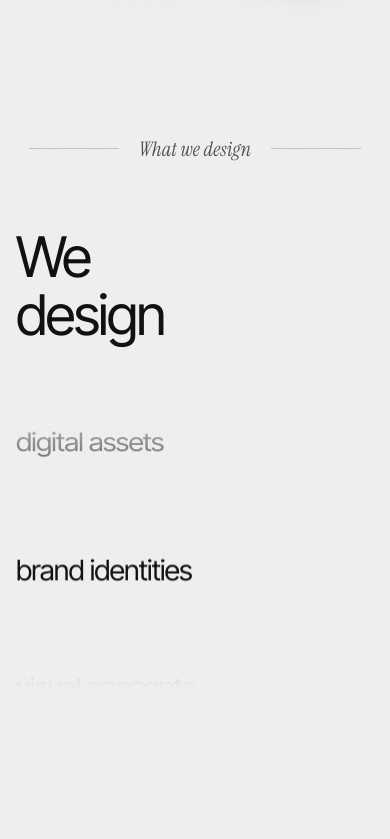
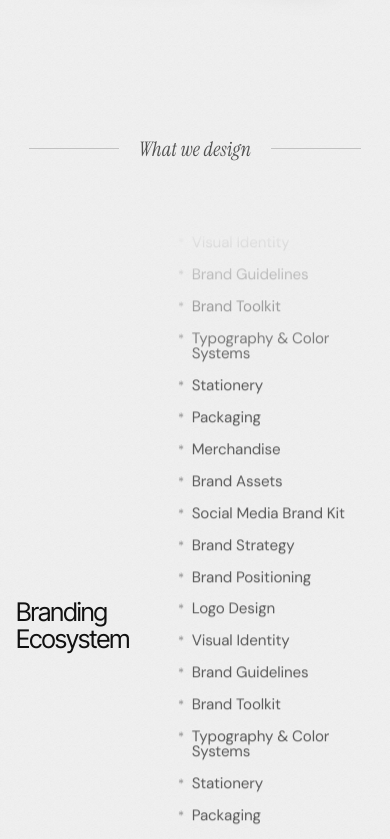
Before and after one commit to AmoghSamarth/Twixters.co, a React (Vite) app: page / in a window 390 px wide. Shown: the part 1740-2579 px from the top of the page. Built offline with nearby package versions, Linux system fonts and the light colour scheme.

Commit message:
feat(expertise): replace drum wheel with two scrolling list columns for Branding and Advertising

```diff
--- a/src/components/tw/expertise.jsx
+++ b/src/components/tw/expertise.jsx
@@ -1,74 +1,42 @@
-import { useEffect, useRef, useState } from "react";
 import { Reveal } from "./reveal";
+import { offPageContent } from "../../content/site";
 
-const expertiseItems = [
-  "brand identities",
-  "visual concepts",
-  "packaging design",
-  "design systems",
-  "ad campaigns",
-  "social creatives",
-  "logo marks",
-  "brand strategy",
-  "typography systems",
-  "digital assets",
-];
+const { groups } = offPageContent.whatWeDo;
 
-const N = expertiseItems.length;           // 10
-const ANGLE_STEP = 360 / N;               // 36deg per item
-const WHEEL_RADIUS = 210;                 // px — virtual drum radius
-
-// [duration_ms, target_velocity_deg_per_s, lerp_factor]
-const PHASES = [
-  [4200,  16, 0.016],  // slow cruise
-  [1100, 360, 0.11 ],  // fast burst
-  [3800,  16, 0.016],  // decelerate
-];
+/* ─── One scrolling column of list items ─── */
+function ScrollList({ items, duration }) {
+  const doubled = [...items, ...items];
+  return (
+    <div
+      className="relative overflow-hidden flex-1"
+      style={{
+        maskImage:
+          "linear-gradient(to bottom, transparent 0%, black 18%, black 82%, transparent 100%)",
+        WebkitMaskImage:
+          "linear-gradient(to bottom, transparent 0%, black 18%, black 82%, transparent 100%)",
+      }}
+    >
+      <ul
+        className="tw-expertise-list"
+        style={{ animationDuration: duration + "s" }}
+        aria-hidden="true"
+      >
+        {doubled.map((item, i) => (
+          <li key={item + i} className="tw-expertise-list-item">
+            <span className="tw-expertise-star" aria-hidden="true">*</span>
+            {item}
+          </li>
+        ))}
+      </ul>
+    </div>
+  );
+}
 
 export function Expertise() {
-  const rotRef        = useRef(0);
-  const velRef        = useRef(16);
-  const rafRef        = useRef(null);
-  const lastRef       = useRef(null);
-  const phaseRef      = useRef(0);
-  const phaseStartRef = useRef(null);
-  const [rot, setRot] = useState(0);
-
-  useEffect(() => {
-    const prefersReduced =
-      typeof window !== "undefined" &&
-      window.matchMedia("(prefers-reduced-motion: reduce)").matches;
-    if (prefersReduced) return;
-
-    const tick = (now) => {
-      if (lastRef.current === null) {
-        lastRef.current = now;
-        phaseStartRef.current = now;
-      }
-      const dt = (now - lastRef.current) / 1000;
-      lastRef.current = now;
-
-      const [pDur] = PHASES[phaseRef.current];
-      if (now - phaseStartRef.current >= pDur) {
-        phaseRef.current = (phaseRef.current + 1) % PHASES.length;
-        phaseStartRef.current = now;
-      }
-
-      const [, targetVel, ease] = PHASES[phaseRef.current];
-      velRef.current += (targetVel - velRef.current) * ease;
-      rotRef.current += velRef.current * dt;
-      setRot(rotRef.current);
-      rafRef.current = requestAnimationFrame(tick);
-    };
-
-    rafRef.current = requestAnimationFrame(tick);
-    return () => { if (rafRef.current) cancelAnimationFrame(rafRef.current); };
-  }, []);
-
   return (
     <section
       id="expertise"
-      aria-label="Our Expertise"
+      aria-label="What we design"
       className="relative overflow-hidden px-4 py-20 sm:px-8 sm:py-28 lg:px-16 lg:py-36 xl:px-[96px] 2xl:px-[112px]"
     >
       {/* Eyebrow */}
@@ -80,82 +48,90 @@ export function Expertise() {
         <div className="tw-hair flex-1 max-w-[90px]" />
       </Reveal>
 
-      {/* Main layout */}
-      <Reveal className="mx-auto max-w-[1280px]">
-        <div className="flex flex-col items-start gap-10 sm:flex-row sm:items-center sm:gap-0">
+      {/* Two-group layout */}
+      <Reveal className="mx-auto max-w-[1360px]">
+        <div className="flex flex-col gap-14 sm:flex-row sm:gap-0 sm:items-stretch">
 
-          {/* Left: "We design" */}
-          <div className="sm:flex-1">
-            <h2
-              className="tw-display whitespace-nowrap text-left font-semibold leading-[1.0] tracking-[-0.045em] text-ink"
-              style={{ fontSize: "clamp(3.5rem, 10vw, 10rem)" }}
+          {groups.map((group, gi) => (
+            <div
+              key={group.title}
+              className="flex flex-1 flex-row items-stretch gap-8 sm:gap-10 lg:gap-14"
             >
-              We<br />design
-            </h2>
-          </div>
+              {/* Group title */}
+              <div className="w-[130px] sm:w-[160px] lg:w-[200px] xl:w-[230px] shrink-0 flex items-center">
+                <h2
+                  className="tw-display font-normal leading-[1.1] tracking-[-0.035em] text-ink"
+                  style={{ fontSize: "clamp(1.6rem, 2.8vw, 3.2rem)" }}
+                >
+                  {group.title}
+                </h2>
+              </div>
 
-          {/* Vertical hairline divider */}
-          <div
-            aria-hidden="true"
-            className="hidden sm:block h-[340px] w-px shrink-0 self-center bg-hair mx-12 lg:mx-20"
-          />
+              {/* Scrolling list */}
+              <ScrollList
+                items={group.items}
+                duration={gi === 0 ? 28 : 24}
+              />
 
-          {/* Right: 3-D drum / wheel */}
-          <div className="sm:flex-1 w-full">
-            <div
-              className="relative overflow-hidden"
-              style={{
-                height: "clamp(280px, 36vh, 420px)",
-                /* Mask-image fades items at top & bottom — works on any bg */
-                maskImage:
-                  "linear-gradient(to bottom, transparent 0%, black 28%, black 72%, transparent 100%)",
-                WebkitMaskImage:
-                  "linear-gradient(to bottom, transparent 0%, black 28%, black 72%, transparent 100%)",
-              }}
-            >
-              {expertiseItems.map((item, i) => {
-                const raw    = (i * ANGLE_STEP - rot % 360 + 3600) % 360;
-                const signed = raw > 180 ? raw - 360 : raw;
-                if (Math.abs(signed) > 84) return null;
-
-                const rad     = (signed * Math.PI) / 180;
-                const yOff    = Math.sin(rad) * WHEEL_RADIUS;
-                const sc      = Math.cos(rad);
-                const opacity = Math.max(0, Math.pow(Math.cos(rad), 0.55));
-                const isActive = Math.abs(signed) < 18;
-
-                return (
-                  <div
-                    key={item}
-                    aria-hidden={isActive ? undefined : "true"}
-                    style={{
-                      position: "absolute",
-                      left: 0,
-                      right: 0,
-                      top: "50%",
-                      fontFamily: "var(--font-display)",
-                      fontSize: "clamp(1.8rem, 4.5vw, 4.5rem)",
-                      fontWeight: 400,
-                      letterSpacing: "-0.03em",
-                      color: isActive ? "#111111" : "#5a5a5a",
-                      opacity,
-                      transform:
-                        `translateY(calc(-50% + ${yOff.toFixed(2)}px)) scaleY(${sc.toFixed(4)})`,
-                      transformOrigin: "left center",
-                      willChange: "transform, opacity",
-                      pointerEvents: "none",
-                      userSelect: "none",
-                    }}
-                  >
-                    {item}
-                  </div>
-                );
-              })}
+              {/* Column divider (between the two groups) */}
+              {gi === 0 && (
+                <div
+                  aria-hidden="true"
+                  className="hidden sm:block w-px shrink-0 self-stretch bg-hair mx-4 lg:mx-8"
+                />
+              )}
             </div>
-          </div>
+          ))}
 
         </div>
       </Reveal>
+
+      <style>{`
+        /* ── Scrolling list strip ── */
+        .tw-expertise-list {
+          display: flex;
+          flex-direction: column;
+          list-style: none;
+          margin: 0;
+          padding: 0;
+          animation: tw-list-up linear infinite;
+          will-change: transform;
+        }
+
+        .tw-expertise-list-item {
+          display: flex;
+          align-items: baseline;
+          gap: 0.5em;
+          flex-shrink: 0;
+          font-family: var(--font-sans);
+          font-size: clamp(0.95rem, 1.3vw, 1.25rem);
+          font-weight: 400;
+          color: var(--color-ink-muted);
+          line-height: 1.0;
+          padding: 0.55em 0;
+          letter-spacing: -0.01em;
+        }
+
+        .tw-expertise-star {
+          color: var(--color-ink-faint);
+          font-size: 0.85em;
+          line-height: 1;
+          flex-shrink: 0;
+        }
+
+        @keyframes tw-list-up {
+          0%   { transform: translateY(0); }
+          100% { transform: translateY(-50%); }
+        }
+
+        .tw-expertise-list:hover {
+          animation-play-state: paused;
+        }
+
+        @media (prefers-reduced-motion: reduce) {
+          .tw-expertise-list { animation: none !important; }
+        }
+      `}</style>
     </section>
   );
 }
```
